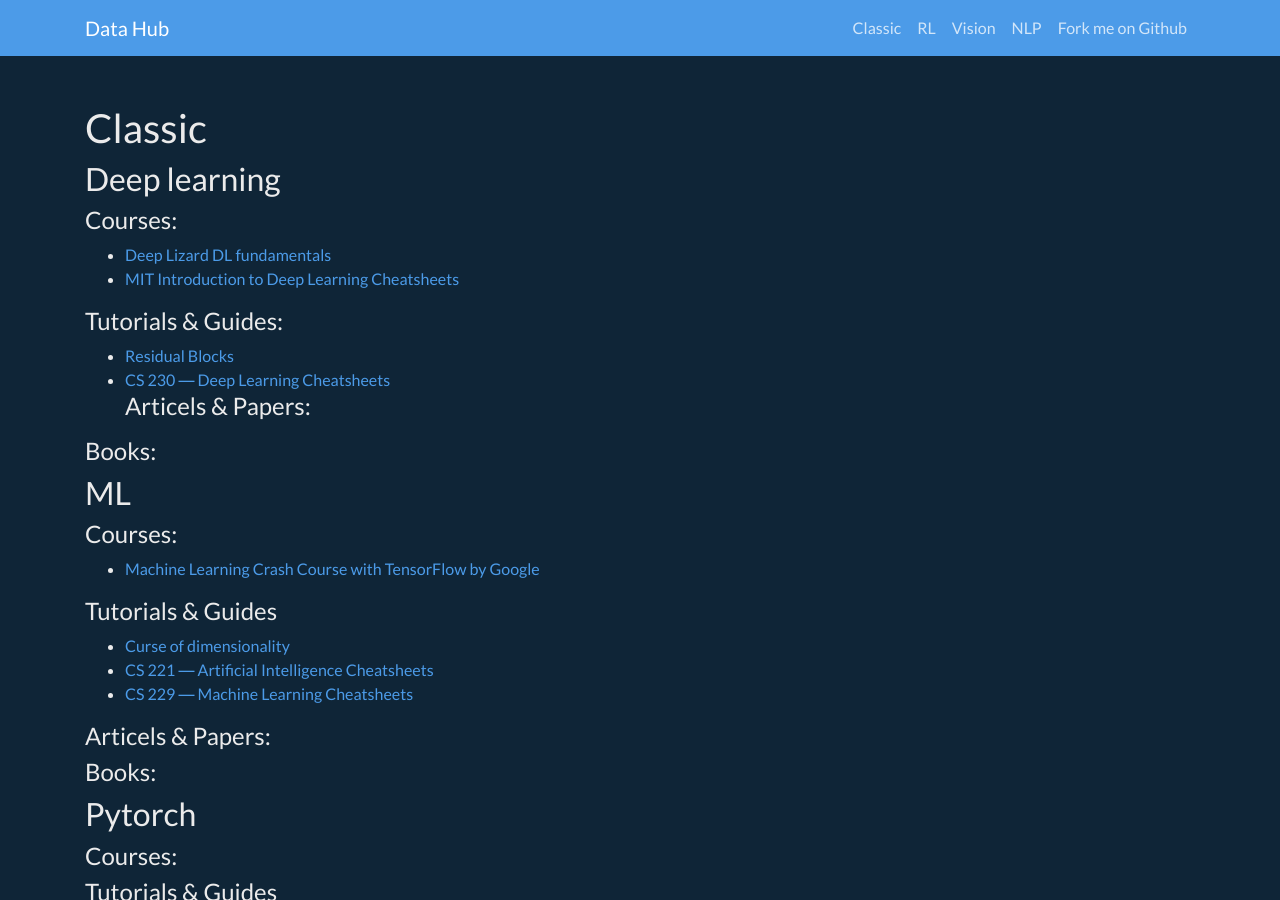
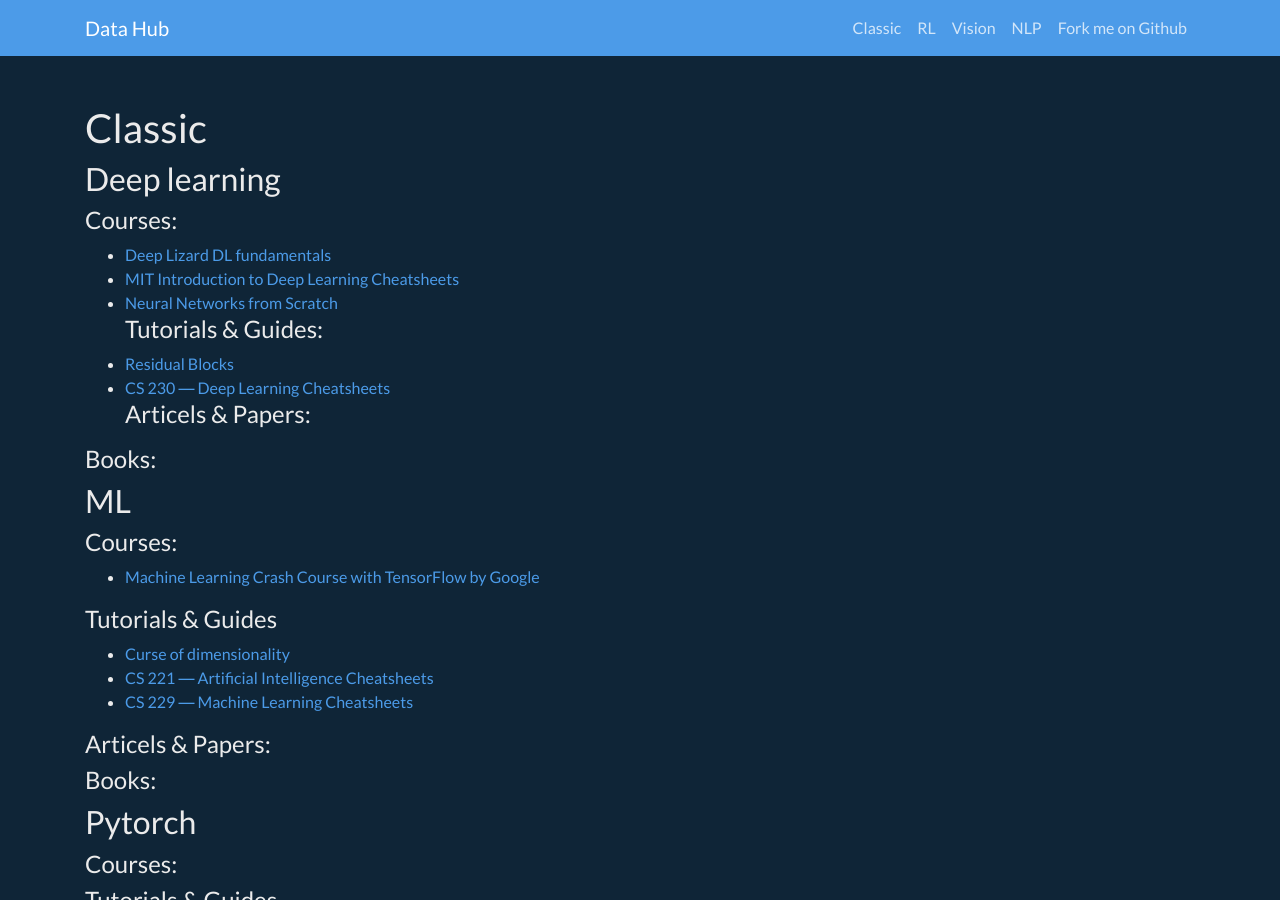
Before and after one commit to RoiPeleg/Data-Hub, a Jekyll site: the page built from Classic.md, in a window 1280 px wide and 900 px high. Built offline with Jekyll 4.4.1, drawn with Linux system fonts in a browser that asks for light colours.

Commit message:
Update Classic.md

```diff
--- a/Classic.md
+++ b/Classic.md
@@ -9,7 +9,7 @@ permalink: /Data-Hub/Classic
 #### Courses:
 * [Deep Lizard DL fundamentals](https://www.youtube.com/playlist?list=PLZbbT5o_s2xq7LwI2y8_QtvuXZedL6tQU)
 * [MIT Introduction to Deep Learning Cheatsheets](https://youtu.be/7sB052Pz0sQ)
-
+* [Neural Networks from Scratch](https://www.youtube.com/watch?v=Wo5dMEP_BbI&list=PLQVvvaa0QuDcjD5BAw2DxE6OF2tius3V3&ab_channel=sentdex)
 #### Tutorials & Guides:
 * [Residual Blocks](https://towardsdatascience.com/residual-blocks-in-deep-learning-11d95ca12b00)
 * [CS 230 ― Deep Learning Cheatsheets](https://stanford.edu/~shervine/teaching/cs-230/)
```
